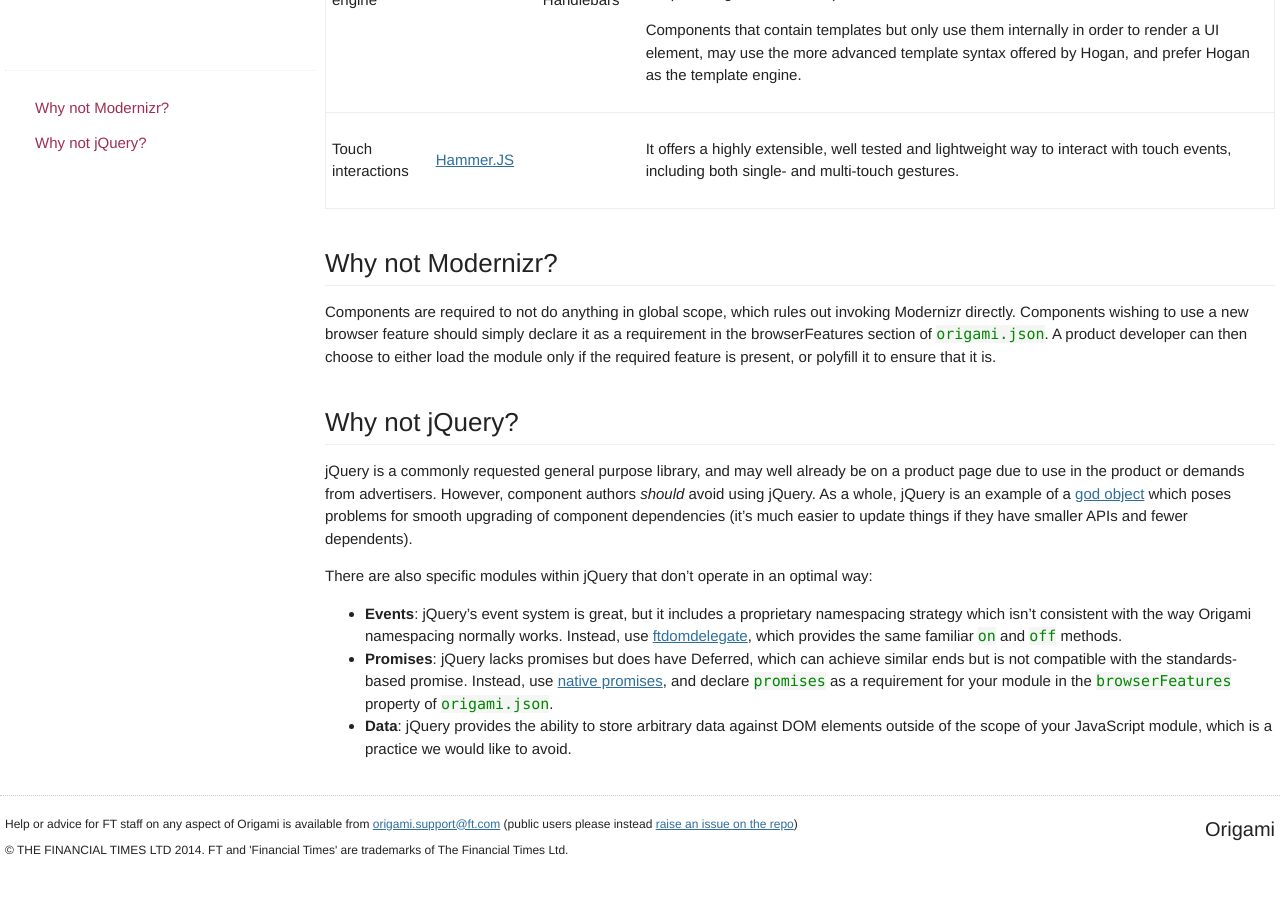
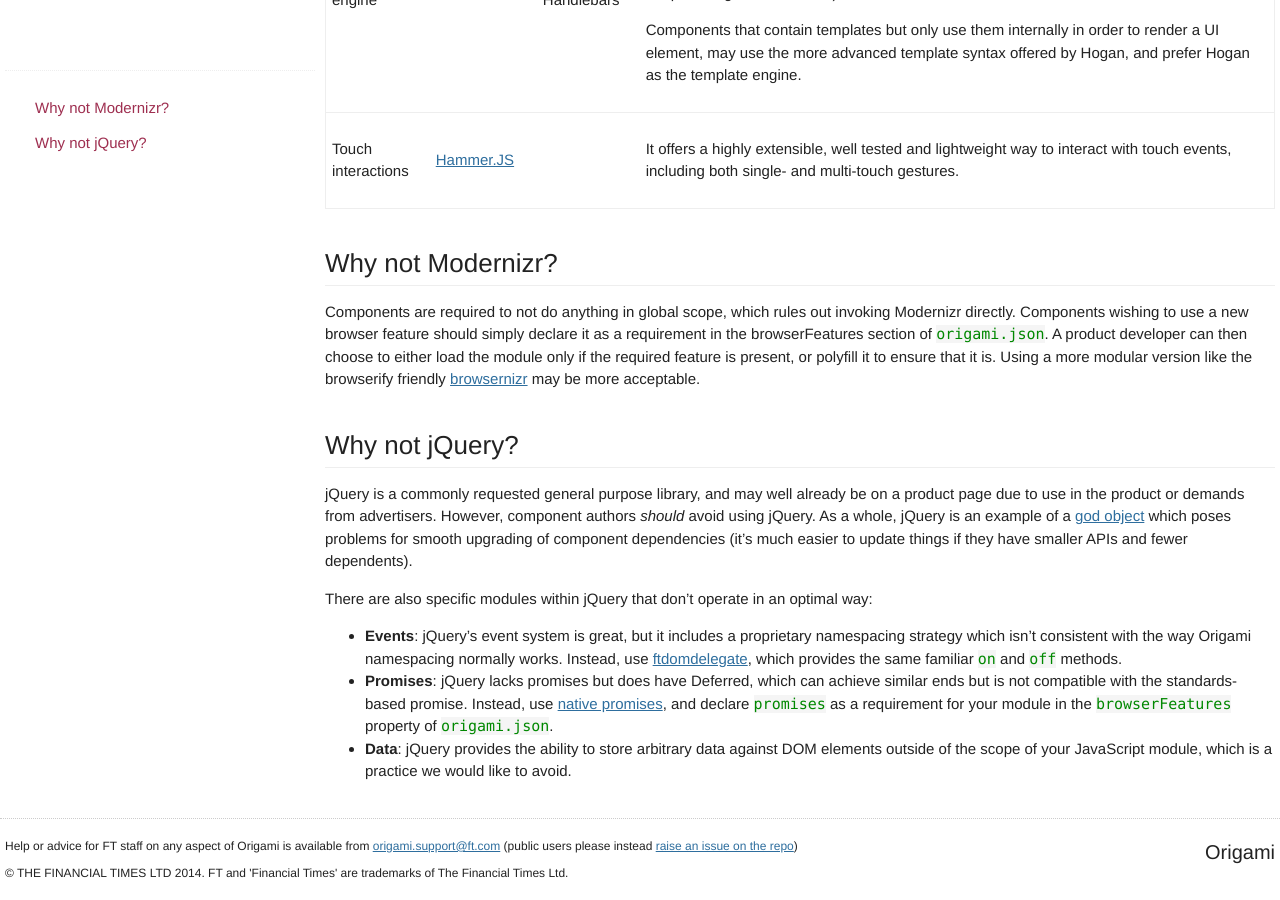
Before and after one commit to Financial-Times/ft-origami, a Jekyll site: the page built from docs/3rd-party-a-list.md, in a window 1280 px wide and 900 px high, scrolled down 818 px. Built offline with Jekyll 4.4.1, drawn with Linux system fonts in a browser that asks for light colours; some web fonts are replaced; comment, search, counter and statistics services are not loaded; before the commit the page ends 1695 px from its top, so only the background shows below that.

Commit message:
browsernizr as an acceptable modernizr usage

```diff
--- a/docs/3rd-party-a-list.md
+++ b/docs/3rd-party-a-list.md
@@ -55,7 +55,7 @@ Origami components may have dependencies (via Bower) on third party components.
 
 ## Why not Modernizr?
 
-Components are required to not do anything in global scope, which rules out invoking Modernizr directly.  Components wishing to use a new browser feature should simply declare it as a requirement in the browserFeatures section of `origami.json`.  A product developer can then choose to either load the module only if the required feature is present, or polyfill it to ensure that it is.
+Components are required to not do anything in global scope, which rules out invoking Modernizr directly.  Components wishing to use a new browser feature should simply declare it as a requirement in the browserFeatures section of `origami.json`.  A product developer can then choose to either load the module only if the required feature is present, or polyfill it to ensure that it is. Using a more modular version like the browserify friendly [browsernizr](https://github.com/jnordberg/browsernizr) may be more acceptable.
 
 
 ## Why not jQuery?
```
